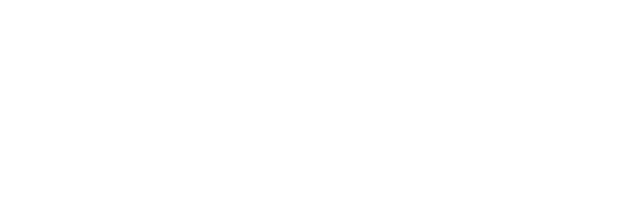
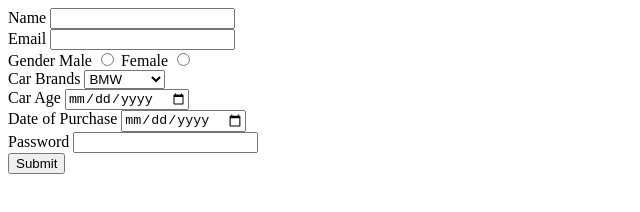
Before and after one commit to acciojob/car-insurance-form-Gopalptl1405, a website: page main.html in a window 1280 px wide. Shown: the whole page, without its empty margins (0-640 px from the left). Drawn offline with Linux system fonts and the light colour scheme.

Commit message:
Adding car Insurance form

```diff
--- a/main.html
+++ b/main.html
@@ -7,6 +7,38 @@
 </head>
 
 <body>
+	<form action="" method="post">
+		<label for="name">Name</label>
+		<input type="text" id="name">
+		<br>
+		<label for="email">Email</label>
+		<input type="email" name="email" id="email">
+		<br>
+		<label for="gender">Gender</label>
+		<label for="Male">Male</label>
+		<input type="radio" name="gender" id="Male_M">
+		<label for="Female">Female</label>
+		<input type="radio" name="gender" id="female_f">
+		<br>
+		<label for="car Brands">Car Brands</label>
+		<select id="cars">
+			<!-- BMW, Audi, Mercedez -->
+			<option value="BMW">BMW</option>
+			<option value="Audi">Audi</option>
+			<option value="Mercedez">Mercedez</option>
+		</select>
+		<br>
+		<label for="Car Age">Car Age</label>
+		<input type="date" name="Car Age" id="carage">
+		<br>
+		<label for="Date of Purchase">Date of Purchase</label>
+		<input type="date" name="Date of Purchase" id="dop">
+		<br>
+		<label for="password">Password</label>
+		<input type="password" name="password" id="password">
+		<br>
+		<input type="submit">
+	</form>
 	<!-- the entire body must be written by student -->
     <script type="text/javascript" src="./script.js">
 </script>
```
